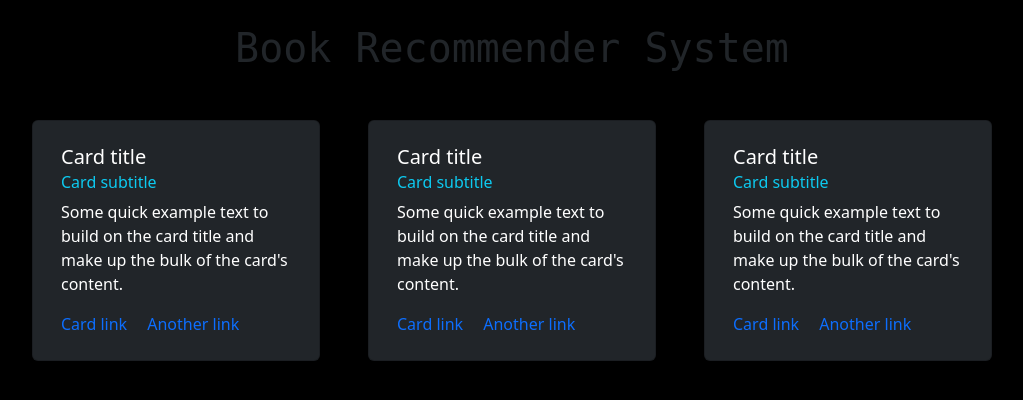
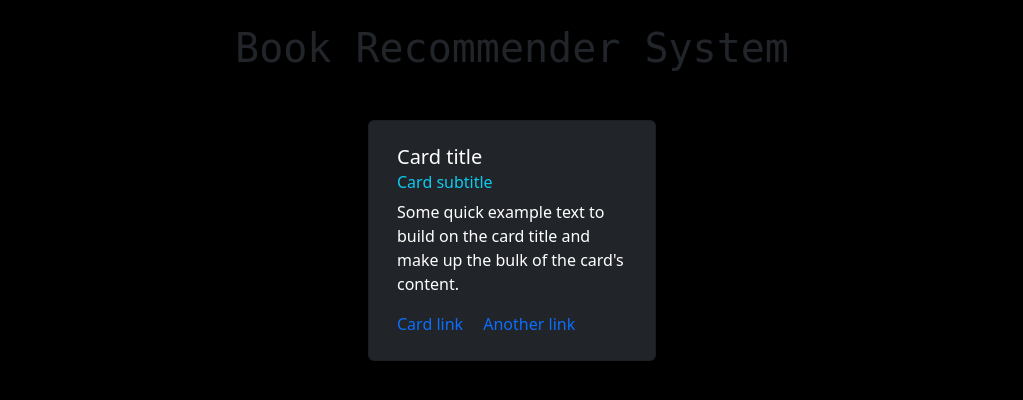
Before and after one commit to nirmit27/Book-Recommender-System, a Flask app: page / in a window 1280 px wide. Shown: the part 56-456 px from the top of the page, without its empty margins (128-1151 px from the left). Run offline with Flask 3, Linux system fonts and the light colour scheme.

```diff
--- a/app.py
+++ b/app.py
@@ -10,3 +10,5 @@ def index():
 
 if __name__ == "__main__":
     app.run(debug=True)
+
+# Command : export FLASK_DEBUG=1 && flask run
--- a/templates/index.html
+++ b/templates/index.html
@@ -64,24 +64,6 @@
             <a href="#" class="card-link">Another link</a>
           </div>
         </div>
-        <div class="card mx-4 mt-4 py-2 bg-dark text-white" style="width: 18rem;">
-          <div class="card-body">
-            <h5 class="card-title">Card title</h5>
-            <h6 class="card-subtitle mb-2 text-info">Card subtitle</h6>
-            <p class="card-text">Some quick example text to build on the card title and make up the bulk of the card's content.</p>
-            <a href="#" class="card-link">Card link</a>
-            <a href="#" class="card-link">Another link</a>
-          </div>
-        </div>
-        <div class="card mx-4 mt-4 py-2 bg-dark text-white" style="width: 18rem;">
-          <div class="card-body">
-            <h5 class="card-title">Card title</h5>
-            <h6 class="card-subtitle mb-2 text-info">Card subtitle</h6>
-            <p class="card-text">Some quick example text to build on the card title and make up the bulk of the card's content.</p>
-            <a href="#" class="card-link">Card link</a>
-            <a href="#" class="card-link">Another link</a>
-          </div>
-        </div>
       </div>
     </div>
     <!--------------------------------------------------------------------------------------------------->
```
Also changed, not shown: data_fetch.py (added, +7 -0 lines), test.py (deleted, +0 -7 lines).
